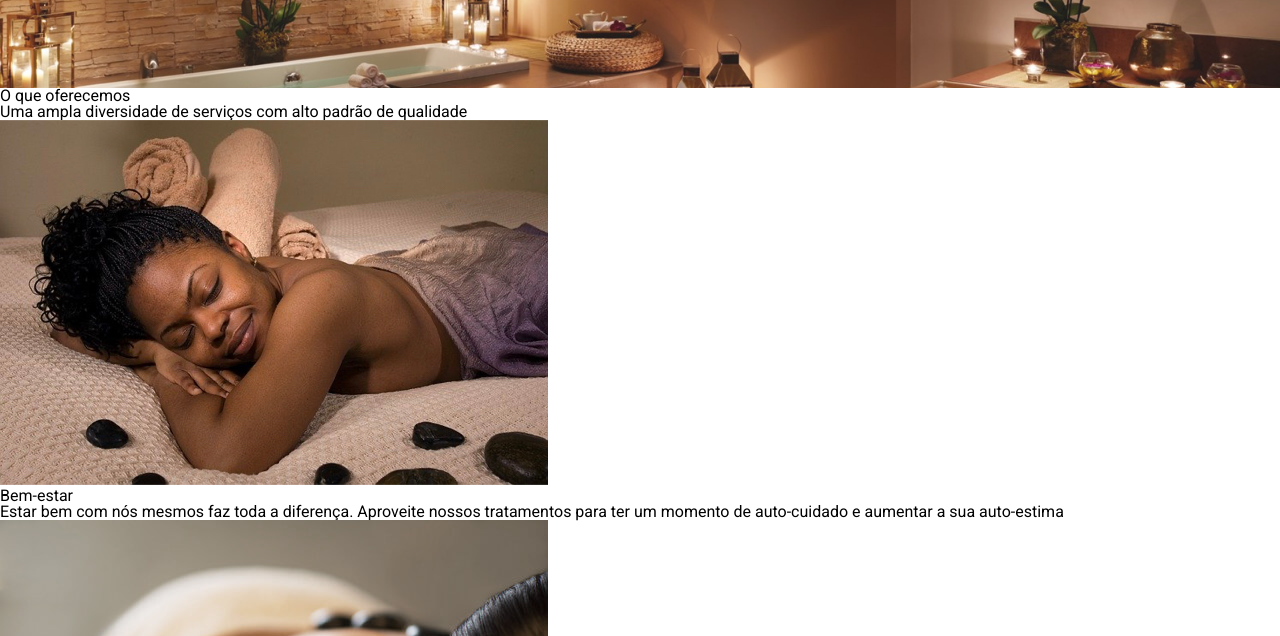
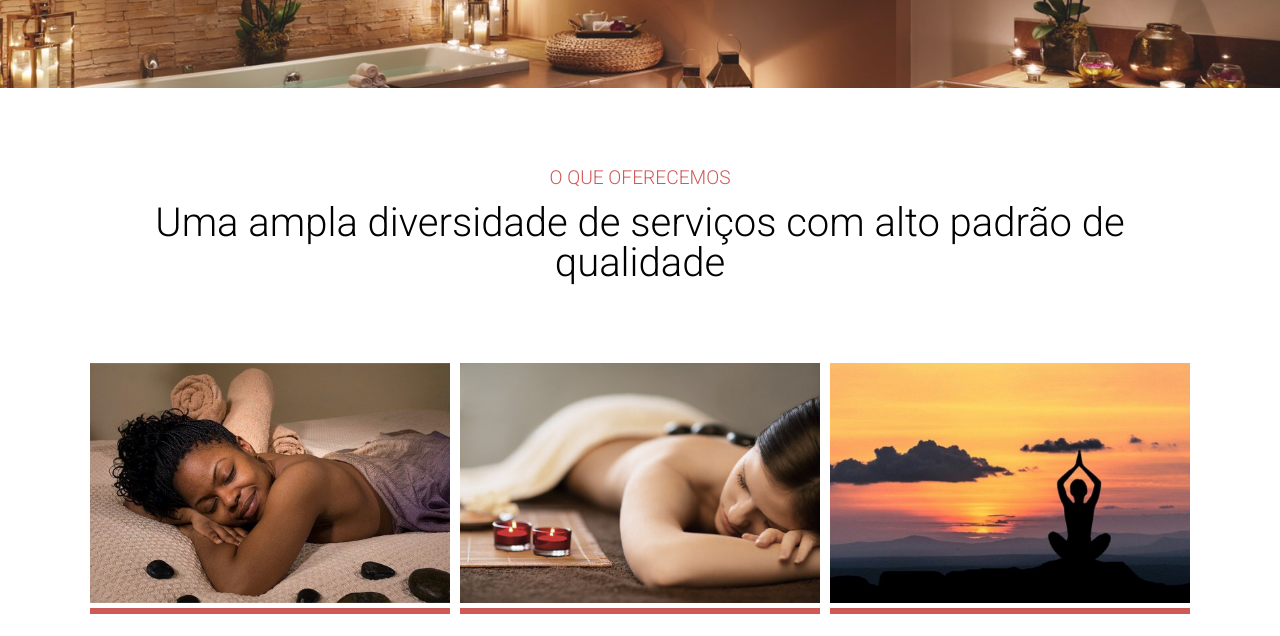
Before and after one commit to Murfy9/SASS-pre-processador, a plain HTML site: page index.html in a window 1280 px wide. Shown: the part 310-946 px from the top of the page. Drawn offline with nearby package versions, Linux system fonts and the light colour scheme.

Commit message:
serviços

```diff
--- a/index.html
+++ b/index.html
@@ -52,12 +52,12 @@
       </section>
     </header>
     <main>
-      <section>
+      <section id="servicos">
         <h3>O que oferecemos</h3>
         <h4>Uma ampla diversidade de serviços com alto padrão de qualidade</h4>
-        <div>
-          <div>
-            <div>
+        <div class="cards">
+          <div class="card">
+            <div class="img-container">
               <img src="imagens/beleza.jpeg" alt="" />
             </div>
             <h5>Bem-estar</h5>
@@ -67,8 +67,8 @@
               auto-estima
             </p>
           </div>
-          <div>
-            <div>
+          <div class="card">
+            <div class="img-container">
               <img src="imagens/bem-estar.jpeg" alt="" />
             </div>
             <h5>Renovação</h5>
@@ -77,8 +77,8 @@
               fazer você renovar as energias e esquecer do estresse do dia-a-dia
             </p>
           </div>
-          <div>
-            <div>
+          <div class="card">
+            <div class="img-container">
               <img src="imagens/descanso.jpeg" alt="" />
             </div>
             <h5>Massagem</h5>
--- /dev/null
+++ b/styles/componets/_servicos.scss
@@ -0,0 +1,47 @@
+@import "../abstract/variaveis";
+
+#servicos {
+  margin: 80px;
+  h3 {
+    font-size: $tamanho-do-texto / 2.5;
+    color: $cor-secundaria;
+    text-transform: uppercase;
+    font-weight: 300;
+    text-align: center;
+    margin: 1rem;
+  }
+  h4 {
+    text-align: center;
+    font-size: $tamanho-do-texto / 1.2;
+    margin-bottom: 80px;
+    font-weight: 300;
+  }
+  .cards {
+    display: flex;
+    justify-content: space-evenly;
+    .card {
+      width: 360px;
+      text-align: center;
+      h5 {
+        font-size: $tamanho-do-texto / 1.5;
+        font-weight: 300;
+        margin-top: 25px;
+        margin-bottom: 20px;
+        color: $cor-primaria;
+      }
+      p {
+        font-size: $tamanho-do-texto / 3;
+        font-weight: 300;
+        color: $cor-primaria;
+        line-height: 1.25rem;
+      }
+      .img-container {
+        padding-bottom: 2px;
+        border-bottom: 6px solid $cor-secundaria;
+        img {
+          max-width: 100%;
+        }
+      }
+    }
+  }
+}
--- a/styles/style.scss
+++ b/styles/style.scss
@@ -1,3 +1,4 @@
 @import "./abstract/base";
 @import "./componets/navbar";
 @import "./componets/banner";
+@import "./componets/servicos";
```
Also changed, not shown: styles/style.css, 1 other file.
